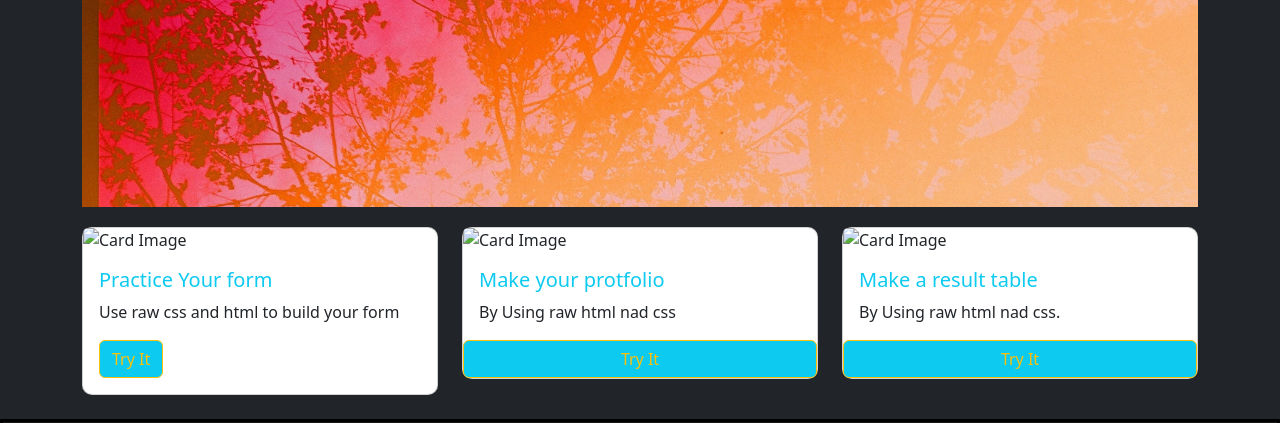
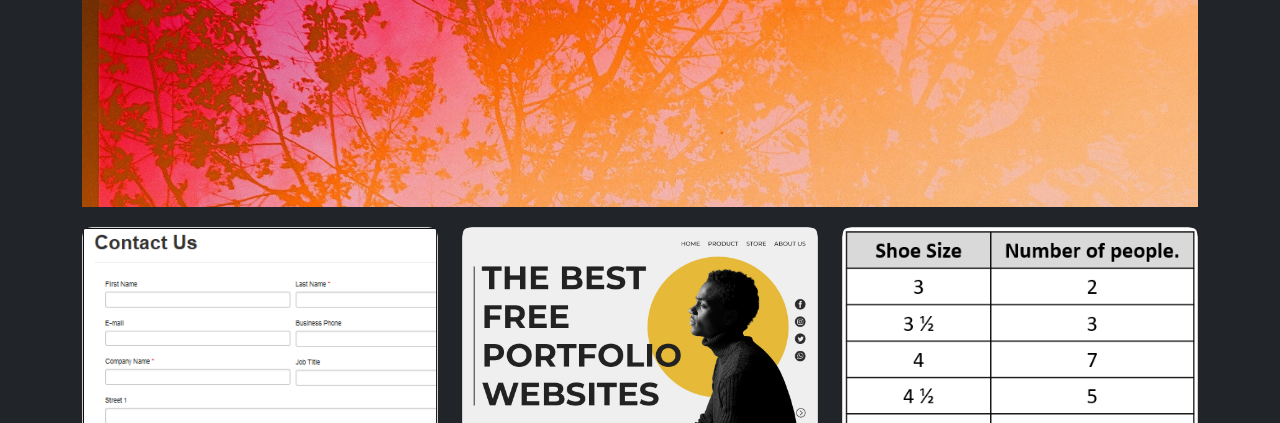
Before and after one commit to Zahin2o/ostad1, a plain HTML site: page index.html in a window 1280 px wide. Shown: the part 149-572 px from the top of the page. Drawn offline with nearby package versions, Linux system fonts and the light colour scheme; the site is published under a folder, as on GitHub Pages, so addresses that start at the root find nothing.

Commit message:
commit message#

```diff
--- a/index.html
+++ b/index.html
@@ -68,7 +68,7 @@
         <div class="row">
             <div class="col-md-4 mb-4">
                 <div class="card">
-                    <img src="/contact-us-form.png" class="card-img-top" alt="Card Image">
+                    <img src="./contact-us-form.png" class="card-img-top" alt="Card Image">
                     <div class="card-body">
                         <h5 class="card-title text-info">Practice Your form</h5>
                         <p class="card-text">Use raw css and html to build your form</p>
@@ -78,7 +78,7 @@
             </div>
             <div class="col-md-4 mb-4">
                 <div class="card">
-                    <img src="/Best-free-portfolio-webiste-3.jpg" class="card-img-top" alt="Card Image">
+                    <img src="./Best-free-portfolio-webiste-3.jpg" class="card-img-top" alt="Card Image">
                     <div class="card-body">
                         <h5 class="card-title text-info">Make your protfolio</h5>
                         <p class="card-text">By Using raw html nad css</p>
@@ -88,7 +88,7 @@
             </div>
             <div class="col-md-4 mb-4">
                 <div class="card">
-                    <img src="/Results2.png" class="card-img-top" alt="Card Image">
+                    <img src="./Results2.png" class="card-img-top" alt="Card Image">
                     <div class="card-body">
                         <h5 class="card-title text-info ">Make a result table</h5>
                         <p class="card-text">By Using raw html nad css.</p>
```
